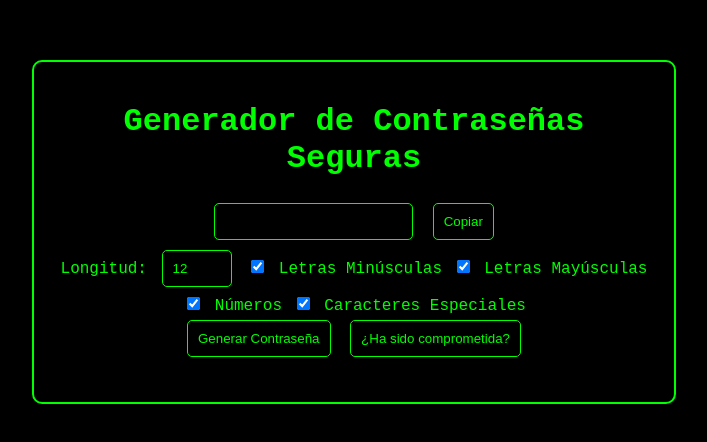
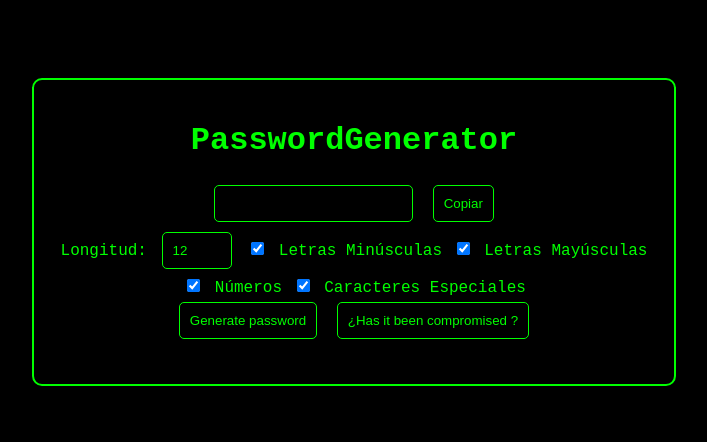
Before and after one commit to s2952/PasswordGenerator, a plain HTML site: page index.html in a window 1280 px wide. Shown: the part 168-610 px from the top of the page, without its empty margins (286-993 px from the left). Drawn offline with Linux system fonts and the light colour scheme.

Commit message:
Update index.html

```diff
--- a/index.html
+++ b/index.html
@@ -3,12 +3,12 @@
 <head>
   <meta charset="UTF-8">
   <meta name="viewport" content="width=device-width, initial-scale=1.0">
-  <title>Generador de Contraseñas Seguras</title>
+  <title>PasswordGenerator</title>
   <link rel="stylesheet" href="styles.css">
 </head>
 <body>
   <div class="container">
-    <h1>Generador de Contraseñas Seguras</h1>
+    <h1>PasswordGenerator</h1>
 
     <!-- Password Display -->
     <div class="password-display">
@@ -37,8 +37,8 @@
     </div>
 
     <!-- Generate and Check Buttons -->
-    <button id="generate-btn">Generar Contraseña</button>
-    <button id="check-btn">¿Ha sido comprometida?</button>
+    <button id="generate-btn">Generate password</button>
+    <button id="check-btn">¿Has it been compromised ?</button>
 
     <!-- API Result -->
     <div id="api-result"></div>
```
